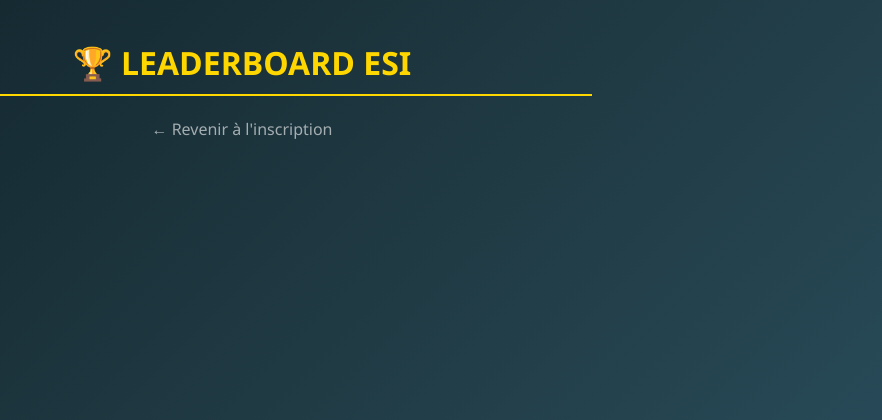
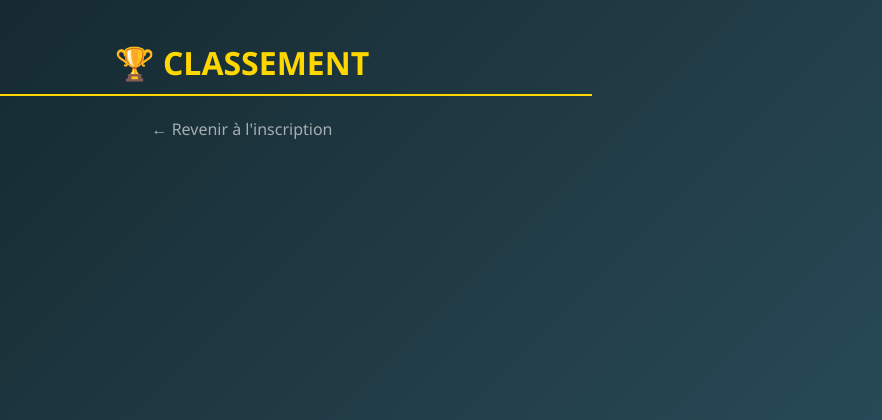
Before and after one commit to erno-ngoy/cee, a Flask app: page /classement in a window 1280 px wide. Shown: the top 420 px of the page, without its empty margins (398-1280 px from the left). Run offline with Flask 3, Linux system fonts and the light colour scheme; data that the repository does not hold is empty; some libraries are stand-ins or nearby versions.

Commit message:
Mise à jour complète : PDF, Dashboard et Design

```diff
--- a/templates/classement.html
+++ b/templates/classement.html
@@ -17,7 +17,7 @@
 </head>
 <body>
     <div class="container">
-        <h1>🏆 Leaderboard ESI</h1>
+        <h1>🏆 Classement</h1>
         {% for m in members %}
         <div class="row {% if loop.index == 1 %}top1{% endif %}">
             <div class="rank">#{{ loop.index }}</div>
```
